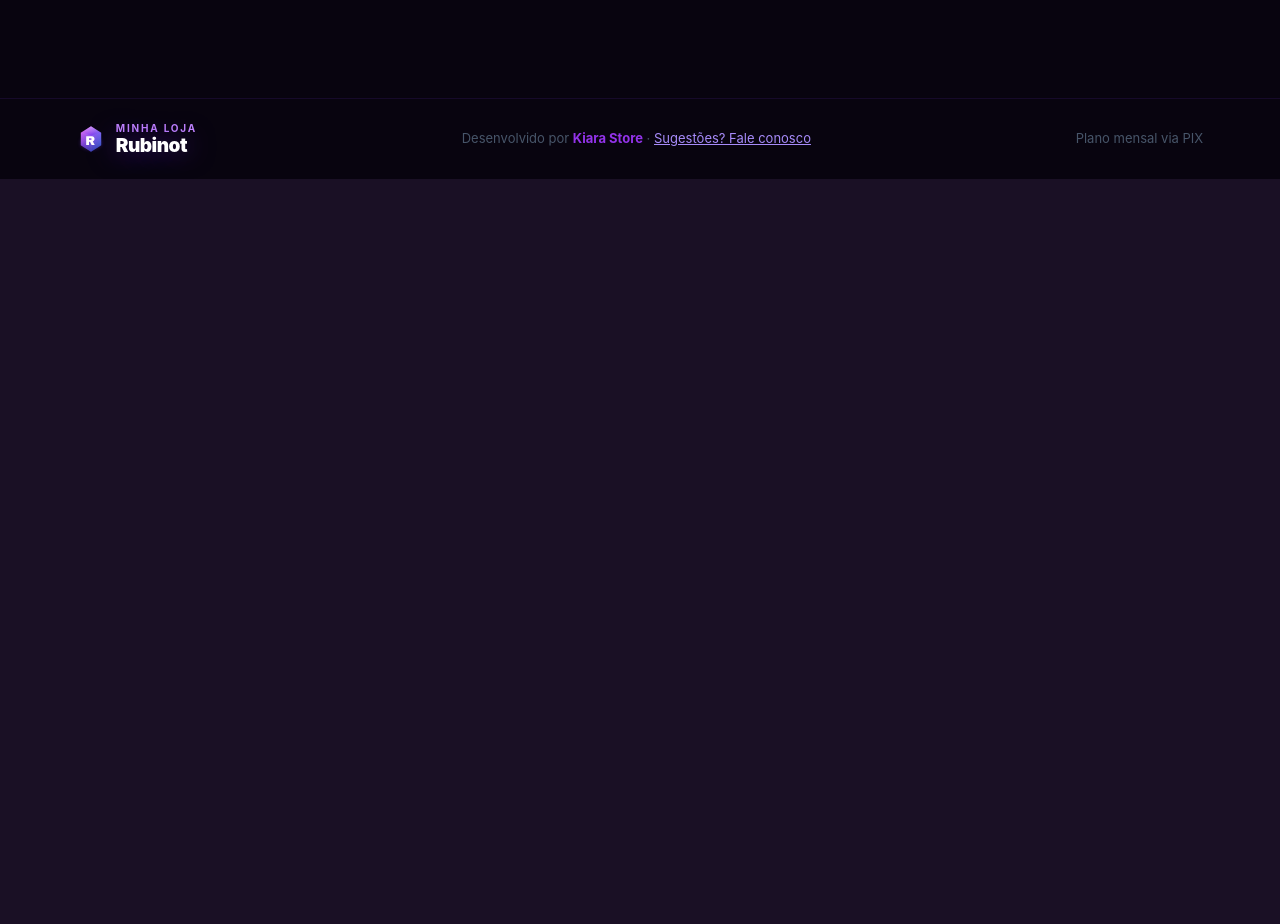
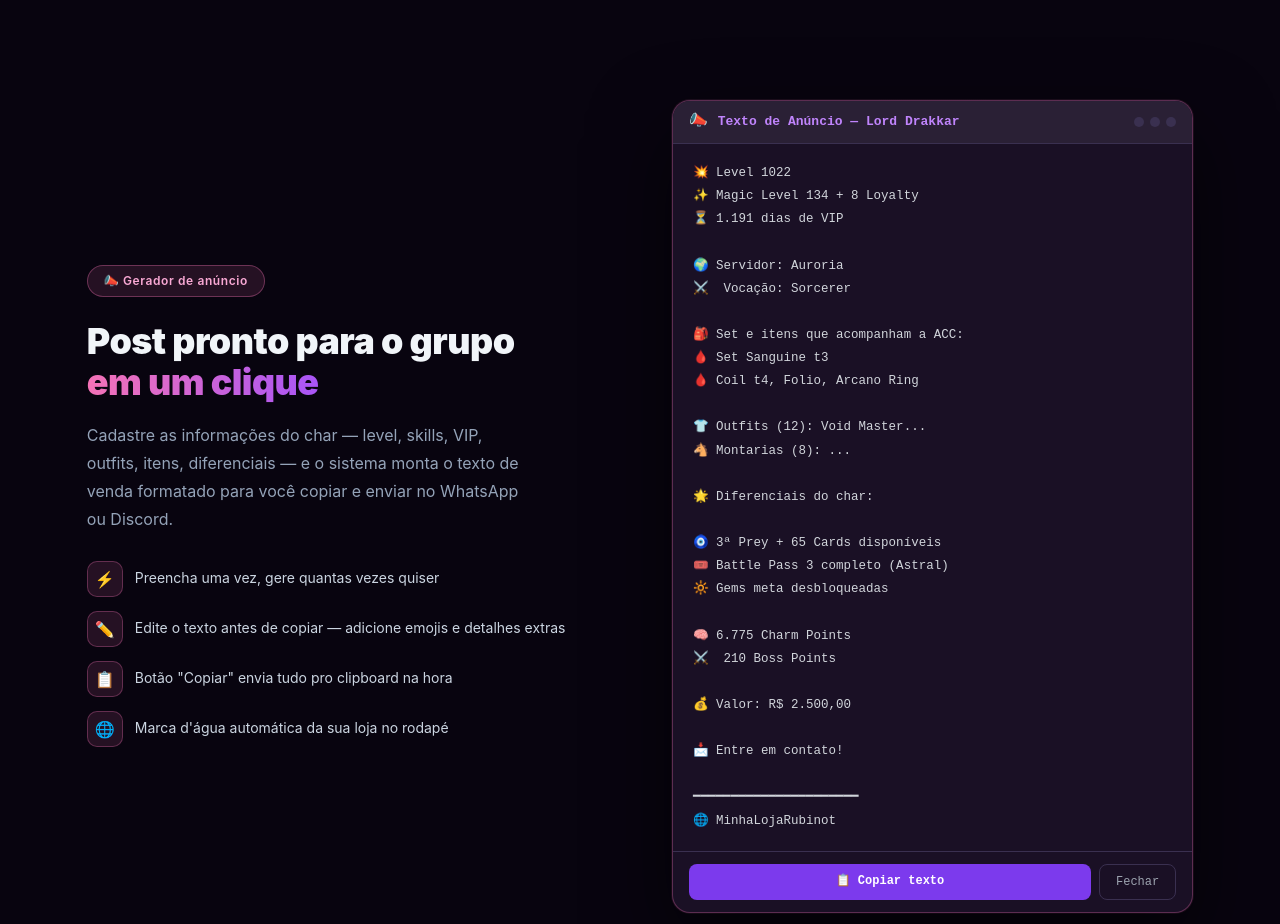
Before and after one commit to Joaovsousa1/Lojarubinot, a React (Vite) app: page /login in a window 1280 px wide. Shown: the part 2108-3032 px from the top of the page. Before the commit the page ends 2287 px from the top, so only its background shows below. Built offline with nearby package versions, Linux system fonts and the light colour scheme.

Commit message:
feat: seção de gerador de anúncio com prévia do post na página inicial
Co-Authored-By: Claude Sonnet 4.6 <noreply@anthropic.com>

```diff
--- a/src/pages/LoginPage.jsx
+++ b/src/pages/LoginPage.jsx
@@ -535,9 +535,135 @@ export default function LoginPage() {
           <FeatureCard icon="📦" title="Estoque de Itens" color="#a855f7"
             desc="Catálogo com sprites dos itens, tiers, sets e preços de compra/venda." />
           <FeatureCard icon="👤" title="Contas de Personagens" color="#22c55e"
-            desc="Gerencie chars à venda com nível, vocação, outfits e mounts em um só lugar." />
+            desc="Gerencie chars com level, vocação, skills, outfits, mounts e itens notáveis." />
           <FeatureCard icon="📋" title="Relatório Mensal" color="#0ea5e9"
             desc="Relatório automático completo ao final de cada mês com lucros, vendas e métricas." />
+          <FeatureCard icon="📣" title="Gerador de Anúncio" color="#f472b6"
+            desc="Gera o texto de venda do char automaticamente para copiar e colar no grupo do WhatsApp ou Discord." />
+          <FeatureCard icon="🧮" title="Calculadora de Lucro" color="#34d399"
+            desc="Calcule na hora quanto vai lucrar por pacote de coins, com preços configuráveis por usuário." />
+        </div>
+      </section>
+
+      {/* ── Announcement preview ── */}
+      <section style={{
+        position: 'relative', zIndex: 1,
+        padding: '0 6% 110px',
+        maxWidth: 1260, margin: '0 auto',
+      }}>
+        <div style={{ display: 'grid', gridTemplateColumns: '1fr 1fr', gap: 64, alignItems: 'center' }}>
+
+          {/* Left: explanation */}
+          <div>
+            <div style={{
+              display: 'inline-flex', alignItems: 'center', gap: 8,
+              backgroundColor: 'rgba(244,114,182,0.12)', border: '1px solid rgba(244,114,182,0.35)',
+              borderRadius: 100, padding: '6px 16px', fontSize: 12, color: '#f9a8d4',
+              fontWeight: 600, marginBottom: 24, letterSpacing: '0.05em',
+            }}>
+              📣 Gerador de anúncio
+            </div>
+            <h2 style={{ margin: '0 0 18px', fontSize: 'clamp(24px,2.8vw,36px)', fontWeight: 900, color: '#f1f5f9', letterSpacing: '-0.5px', lineHeight: 1.15 }}>
+              Post pronto para o grupo<br />
+              <span style={{ background: 'linear-gradient(90deg,#f472b6,#a855f7)', WebkitBackgroundClip: 'text', WebkitTextFillColor: 'transparent', backgroundClip: 'text' }}>
+                em um clique
+              </span>
+            </h2>
+            <p style={{ color: '#94a3b8', fontSize: 16, lineHeight: 1.75, marginBottom: 28, maxWidth: 440 }}>
+              Cadastre as informações do char — level, skills, VIP, outfits, itens, diferenciais — e o sistema monta o texto de venda formatado para você copiar e enviar no WhatsApp ou Discord.
+            </p>
+            <div style={{ display: 'flex', flexDirection: 'column', gap: 14 }}>
+              {[
+                { icon: '⚡', text: 'Preencha uma vez, gere quantas vezes quiser' },
+                { icon: '✏️', text: 'Edite o texto antes de copiar — adicione emojis e detalhes extras' },
+                { icon: '📋', text: 'Botão "Copiar" envia tudo pro clipboard na hora' },
+                { icon: '🌐', text: 'Marca d\'água automática da sua loja no rodapé' },
+              ].map((it, i) => (
+                <div key={i} style={{ display: 'flex', alignItems: 'flex-start', gap: 12 }}>
+                  <span style={{
+                    width: 36, height: 36, borderRadius: 10, flexShrink: 0,
+                    backgroundColor: 'rgba(244,114,182,0.12)', border: '1px solid rgba(244,114,182,0.3)',
+                    display: 'flex', alignItems: 'center', justifyContent: 'center', fontSize: 16,
+                  }}>{it.icon}</span>
+                  <span style={{ color: '#cbd5e1', fontSize: 14, lineHeight: 1.6, paddingTop: 6 }}>{it.text}</span>
+                </div>
+              ))}
+            </div>
+          </div>
+
+          {/* Right: mock post preview */}
+          <div style={{ position: 'relative' }}>
+            <div style={{
+              position: 'absolute', inset: -20,
+              background: 'radial-gradient(ellipse at center, rgba(244,114,182,0.12) 0%, transparent 70%)',
+              pointerEvents: 'none',
+            }} />
+            <div style={{
+              backgroundColor: '#1a1025',
+              border: '1px solid rgba(244,114,182,0.3)',
+              borderRadius: 18,
+              overflow: 'hidden',
+              boxShadow: '0 32px 80px rgba(0,0,0,0.6), 0 0 0 1px rgba(244,114,182,0.1)',
+              fontFamily: 'monospace',
+              fontSize: 13,
+              position: 'relative',
+            }}>
+              {/* Header bar */}
+              <div style={{ backgroundColor: '#2a2035', padding: '10px 16px', borderBottom: '1px solid #3a3050', display: 'flex', alignItems: 'center', gap: 10 }}>
+                <span style={{ fontSize: 15 }}>📣</span>
+                <span style={{ color: '#c084fc', fontWeight: 700, fontSize: 13 }}>Texto de Anúncio — Lord Drakkar</span>
+                <div style={{ marginLeft: 'auto', display: 'flex', gap: 6 }}>
+                  <div style={{ width: 10, height: 10, borderRadius: '50%', backgroundColor: '#3a3050' }} />
+                  <div style={{ width: 10, height: 10, borderRadius: '50%', backgroundColor: '#3a3050' }} />
+                  <div style={{ width: 10, height: 10, borderRadius: '50%', backgroundColor: '#3a3050' }} />
+                </div>
+              </div>
+              {/* Post content */}
+              <div style={{ padding: '18px 20px', color: '#d1d5db', lineHeight: 1.85, whiteSpace: 'pre-wrap', fontSize: 12.5 }}>
+{`💥 Level 1022
+✨ Magic Level 134 + 8 Loyalty
+⏳ 1.191 dias de VIP
+
+🌍 Servidor: Auroria
+⚔️  Vocação: Sorcerer
+
+🎒 Set e itens que acompanham a ACC:
+🩸 Set Sanguine t3
+🩸 Coil t4, Folio, Arcano Ring
+
+👕 Outfits (12): Void Master...
+🐴 Montarias (8): ...
+
+🌟 Diferenciais do char:
+
+🧿 3ª Prey + 65 Cards disponíveis
+🎟️ Battle Pass 3 completo (Astral)
+🔆 Gems meta desbloqueadas
+
+🧠 6.775 Charm Points
+⚔️  210 Boss Points
+
+💰 Valor: R$ 2.500,00
+
+📩 Entre em contato!
+
+━━━━━━━━━━━━━━━━━━━━━━
+🌐 MinhaLojaRubinot`}
+              </div>
+              {/* Copy button */}
+              <div style={{ padding: '12px 16px', borderTop: '1px solid #3a3050', display: 'flex', gap: 8 }}>
+                <div style={{
+                  flex: 1, padding: '8px 0', borderRadius: 8, textAlign: 'center',
+                  backgroundColor: '#7c3aed', color: '#fff', fontSize: 12, fontWeight: 700, cursor: 'default',
+                }}>📋 Copiar texto</div>
+                <div style={{
+                  padding: '8px 16px', borderRadius: 8,
+                  backgroundColor: '#1a1025', border: '1px solid #3a3050', color: '#9ca3af', fontSize: 12, cursor: 'default',
+                }}>Fechar</div>
+              </div>
+            </div>
+          </div>
+
         </div>
       </section>
 
```
